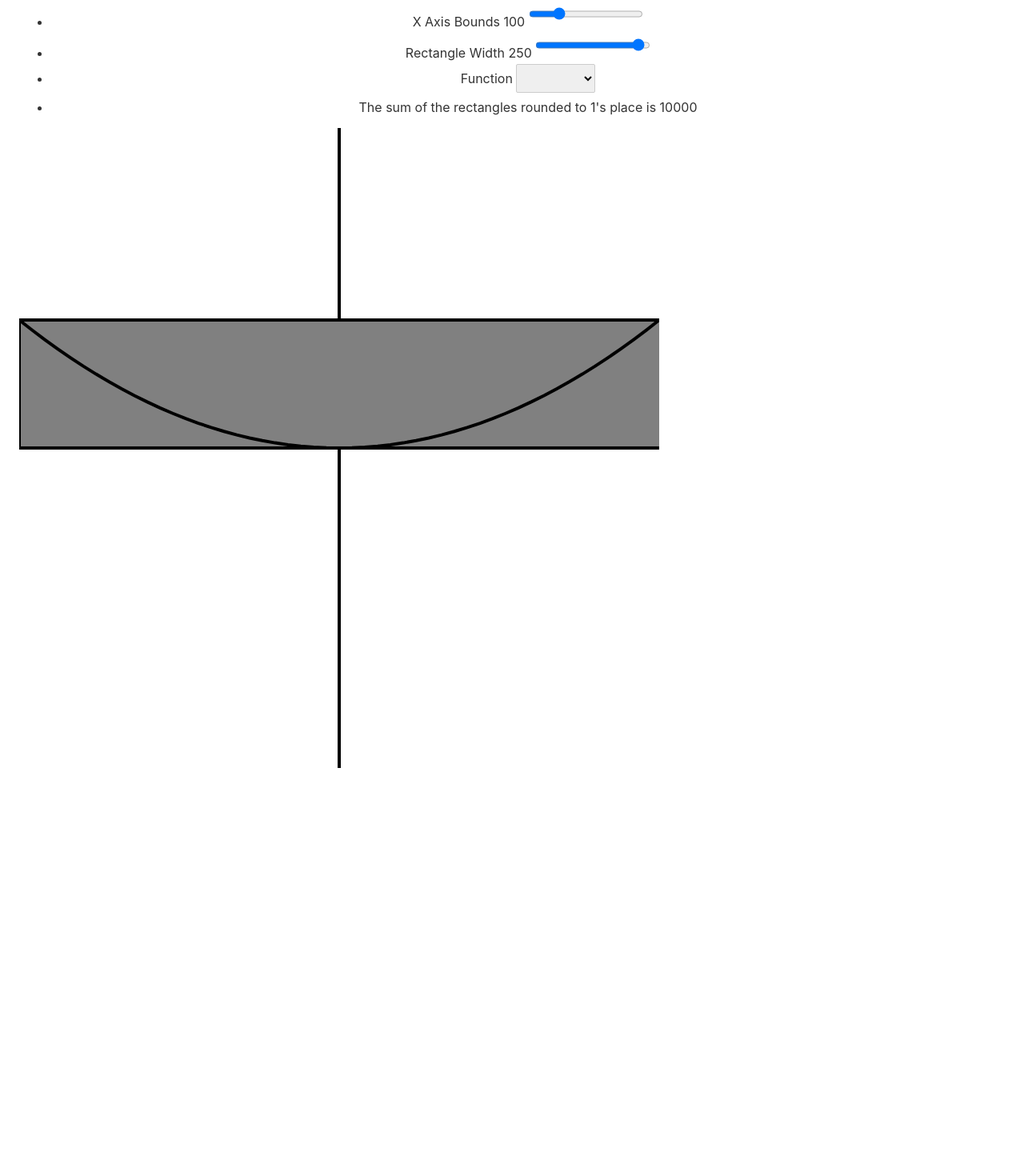
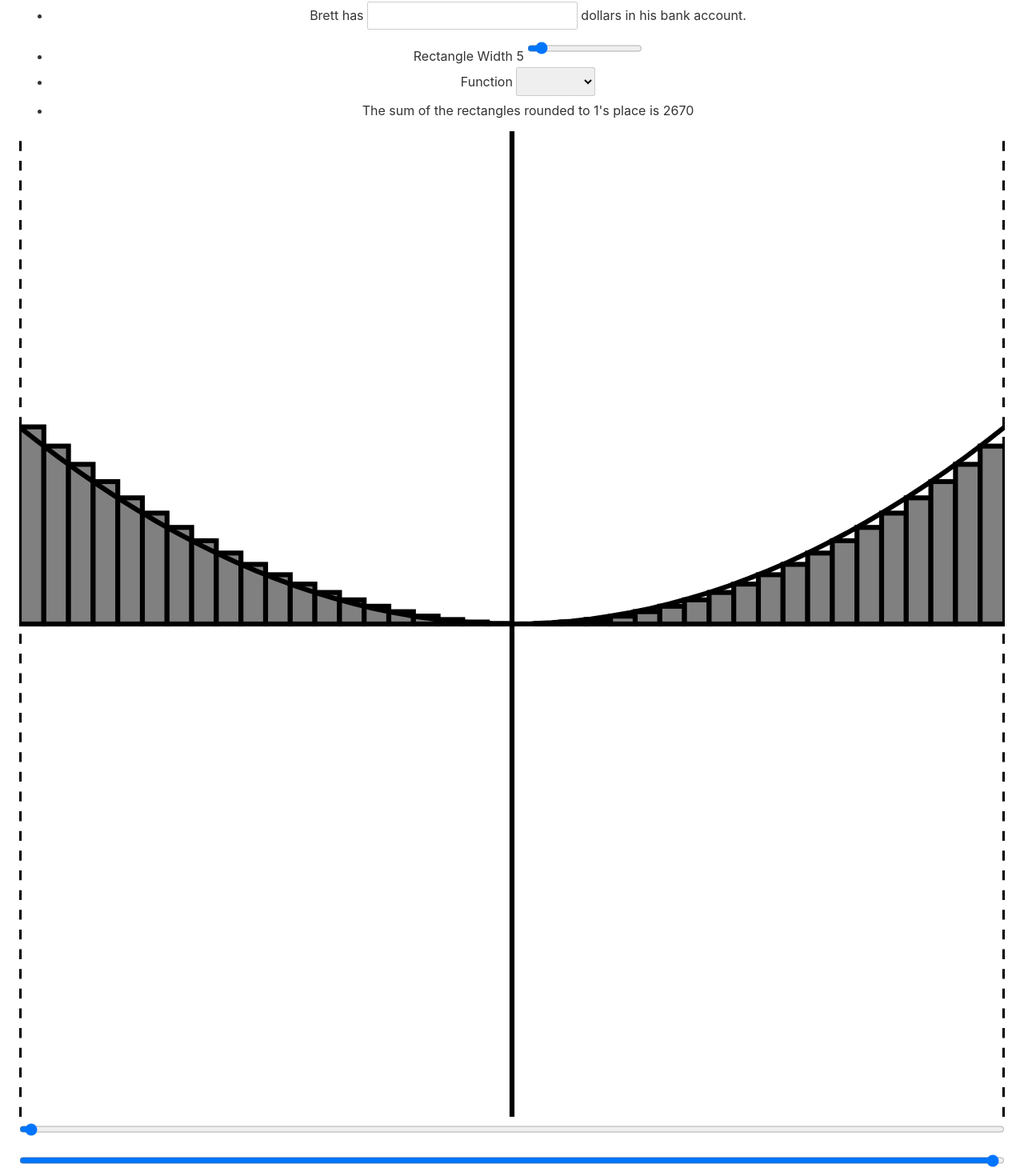
Before and after one commit to nchlsb/early-calc, a Svelte app: page / in a window 1280 px wide. Shown: the part 38-1508 px from the top of the page at 80% size. Before the commit the page ends 1014 px from the top, so only its background shows below. Built offline with nearby package versions, Linux system fonts and the light colour scheme.

Commit message:
Improved UI

```diff
--- a/src/App.svelte
+++ b/src/App.svelte
@@ -1,9 +1,4 @@
 <script lang="ts">
-	let width: number = 100;
-	let height: number = 100;
-
-	let numberString: string = '1 2 3 4 5'
-
 	type Point = {
 		x: number
 		y: number
@@ -13,15 +8,6 @@
 		lowerLeftCorner: Point,
 		width: number,
 		height: number
-	}
-
-	function sum(numbers: number[]): number {
-		let sum = 0;
-		for (let number of numbers) {
-			sum += number
-		}
-
-		return sum;
 	}
 
 	function sumBy<T>(array: T[], getNumber: (a: T) => number): number {
@@ -37,47 +23,6 @@
 		return rectangle.width * rectangle.height;
 	}
 
-	function sumRectangleAreas(rectangles: Rectangle[]): number {
-		return sumBy(rectangles, area)
-	}
-
-
-	function integrate(lowerBound: number, upperBound: number, rectangleWidth: number): number {
-		return 0
-	}
-
-	type Maybe<T> = {
-		kind: 'Just'
-		value: T
-	} | {
-		kind: 'Nothing'
-	}
-
-	function myParseInt(string: string): Maybe<number> {
-		const value = parseInt(string) // May give back NaN
-		return isNaN(value) ? {kind: 'Nothing'} : {kind: 'Just', value}
-	}
-
-	function justs<T>(maybes: Maybe<T>[]): T[] {
-		let retVal: T[] = []
-
-		for (let maybe of maybes) {
-			if (maybe.kind === "Just") {
-				retVal.push(maybe.value)
-			}
-		}
-
-		return retVal;
-	}
-
-	function parse(stringOfSpaceSeparatedNumbers: string): number[] {
-		return justs(stringOfSpaceSeparatedNumbers.split(' ').map(myParseInt));
-	}
-
-	let mySum: number
-	$: mySum = sum(parse(numberString))
-
-
 	function range(n: number): number[] {
 		let retVal: number[] = [];
 
@@ -88,24 +33,24 @@
 		return retVal;
 	}
 
-	// varibles of graph
-	let boundQuantity = 100
+	// variables of graph
+	const DEFAULT_BOUND_MAGNITUDE = 100
 
-	let upperBound
-	$: upperBound = boundQuantity
+	let xMaxBound = DEFAULT_BOUND_MAGNITUDE
+	let xMinBound = -DEFAULT_BOUND_MAGNITUDE
 
-	let lowerBound
-	$: lowerBound = -boundQuantity
+	let yMaxBound = DEFAULT_BOUND_MAGNITUDE
+	let yMinBound = -DEFAULT_BOUND_MAGNITUDE
 
-	let dx = 250;
+	let integralUpperBound = DEFAULT_BOUND_MAGNITUDE
+	let integralLowerBound = -DEFAULT_BOUND_MAGNITUDE
 
-	let f
-	$: f = function(x: number): number {
+	let dx: number = 5
+
+	let f: (x: number) => number
+	$: f = function(x) {
 		return (x * x) / 250;
 	}
-
-	let domain
-	$: domain = (upperBound - lowerBound)
 
 	let numberOfPoints: number = 50
 
@@ -116,45 +61,36 @@
 
 	let points: Point[]
 	$: points = [...range(numberOfPoints).map(n => {
-		const x = lowerBound + (n * (domain / numberOfPoints))
+		const x = xMinBound + (n * ((xMaxBound - xMinBound) / numberOfPoints))
 		return {x: x, y: f(x)}
-	}), {x: upperBound, y: f(upperBound)}];
+	}), {x: xMaxBound, y: f(xMaxBound)}];
 
-	let numberRectangles
-	$: numberRectangles = (upperBound - lowerBound) / dx;
+	let numberRectangles: number;
+	$: numberRectangles = (integralUpperBound - integralLowerBound) / dx;
 
 	let riemannRectangles: Rectangle[]
 	$: riemannRectangles = range(numberRectangles).map(n => {
-		const x = lowerBound + (n * (upperBound - lowerBound) / numberRectangles);
+		const x = integralLowerBound + (n * (integralUpperBound - integralLowerBound) / numberRectangles);
 		const y = f(x);
 
-		return (y > 0)? {
-			height: y,
+		// SVG can't process negative height
+		return {
+			height: Math.abs(y),
 			width: dx,
-			lowerLeftCorner: {x: x, y: 0}
-		}
-		:
-		{ // SVG can't process negative height
-			height: -y,
-			width: dx,
-			lowerLeftCorner: {x: x, y: y}
+			lowerLeftCorner: {x: x, y: (y > 0) ? 0 : y}
 		};
 	});
-
-	let riemannSum;
-	$: riemannSum = sumRectangleAreas(riemannRectangles);
 
 </script>
 
 <main>
 	<ul>
 		<li>
-			X Axis Bounds {boundQuantity}
-			<input type="range" min="50" max="300" bind:value={boundQuantity}>
+			Brett has <input type="number"> dollars in his bank account.
 		</li>
 		<li>
 			Rectangle Width {dx}
-			<input type="range" min="1" max="100" bind:value={dx}>
+			<input type="range" min="1" max={integralUpperBound - integralLowerBound} bind:value={dx}>
 		</li>
 		<li>
 			Function
@@ -164,14 +100,17 @@
 			</select>
 		</li>
 		<li>
-			The sum of the rectangles rounded to 1's place is {Math.round(riemannSum)}
+			The sum of the rectangles rounded to 1's place is {Math.round(sumBy(riemannRectangles, area))}
 		</li>
 	</ul>
 
-	<svg width="800" height="800" class="cartesian" viewBox="{lowerBound} {lowerBound} {upperBound - lowerBound} {upperBound - lowerBound}">
+	<svg class="cartesian" viewBox="{xMinBound} {yMinBound} {xMaxBound - xMinBound} {yMaxBound - yMinBound}">
 		<g>
-			<line stroke="black" fill="none" x1={lowerBound} y1="0" x2={upperBound} y2="0" />
-			<line stroke="black" fill="none" x1="0" y1={lowerBound} x2="0" y2={upperBound} />
+			<line stroke="black" fill="none" x1={xMinBound} y1="0" x2={xMaxBound} y2="0" />
+			<line stroke="black" fill="none" x1="0" y1={yMinBound} x2="0" y2={yMaxBound} />
+
+			<line stroke="black" stroke-dasharray="2,2" fill="none" x1={integralLowerBound} y1={yMinBound} x2={integralLowerBound} y2={yMaxBound} />
+			<line stroke="black" stroke-dasharray="2,2" fill="none" x1={integralUpperBound} y1={yMinBound} x2={integralUpperBound} y2={yMaxBound} />
 
 			{#each riemannRectangles as rectangle}
 					<rect
@@ -186,6 +125,14 @@
 
 		</g>
 	</svg>
+
+	<input class="bound-range" type="range" min={xMinBound} max={xMaxBound} bind:value={integralLowerBound}>
+	<input class="bound-range" type="range" min={xMinBound} max={xMaxBound} bind:value={integralUpperBound}>
+
+	<input type="number" max={xMaxBound} bind:value={xMinBound}>
+	<input type="number" min={xMinBound} bind:value={xMaxBound}>
+	<input type="number" max={yMaxBound} bind:value={yMinBound}>
+	<input type="number" min={yMinBound} bind:value={yMaxBound}>
 </main>
 
 <style>
@@ -219,12 +166,18 @@
 		}
 	}
 
+	.bound-range {
+		width: 100%;
+	}
+
 	svg.cartesian {
-		display:flex;
+		display: flex;
+		width: 100%;
 	}
 
 	/* Flip the vertical axis in <g> to emulate cartesian. */
 	svg.cartesian > g {
+		width: 100%;
 		transform: scaleY(-1);
 	}
 
```
